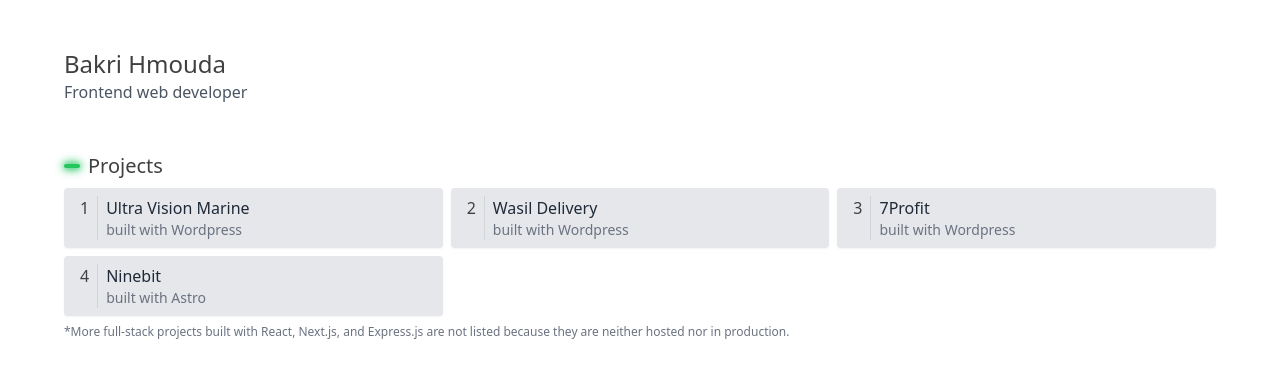
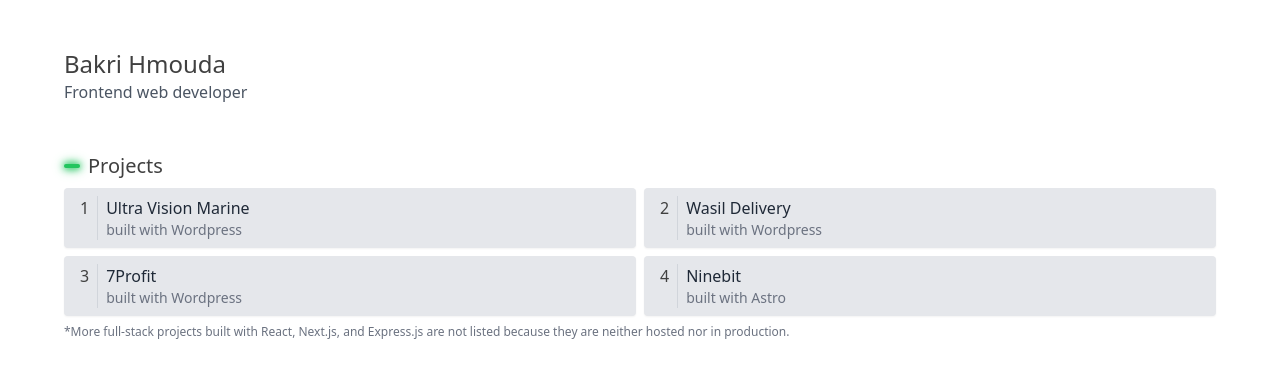
Before and after one commit to Bakri-Hmouda/portfolio, a SvelteKit app: page /projects in a window 1280 px wide. Shown: the top 366 px of the page. Built offline with nearby package versions, Linux system fonts and the light colour scheme; some icons are missing.

Commit message:
changed projects grid to two columns

```diff
--- a/src/routes/projects/+page.svelte
+++ b/src/routes/projects/+page.svelte
@@ -9,7 +9,7 @@
 			<div class="h-1 w-4 rounded bg-green-500 drop-shadow-glow" />
 			<h1 class="text-xl capitalize">Projects</h1>
 		</div>
-		<div class="mb-2 grid gap-2 md:grid-cols-3">
+		<div class="mb-2 grid gap-2 md:grid-cols-2">
 			{#each projects as project, index}
 				<Project {...project} {index} />
 			{/each}
```
